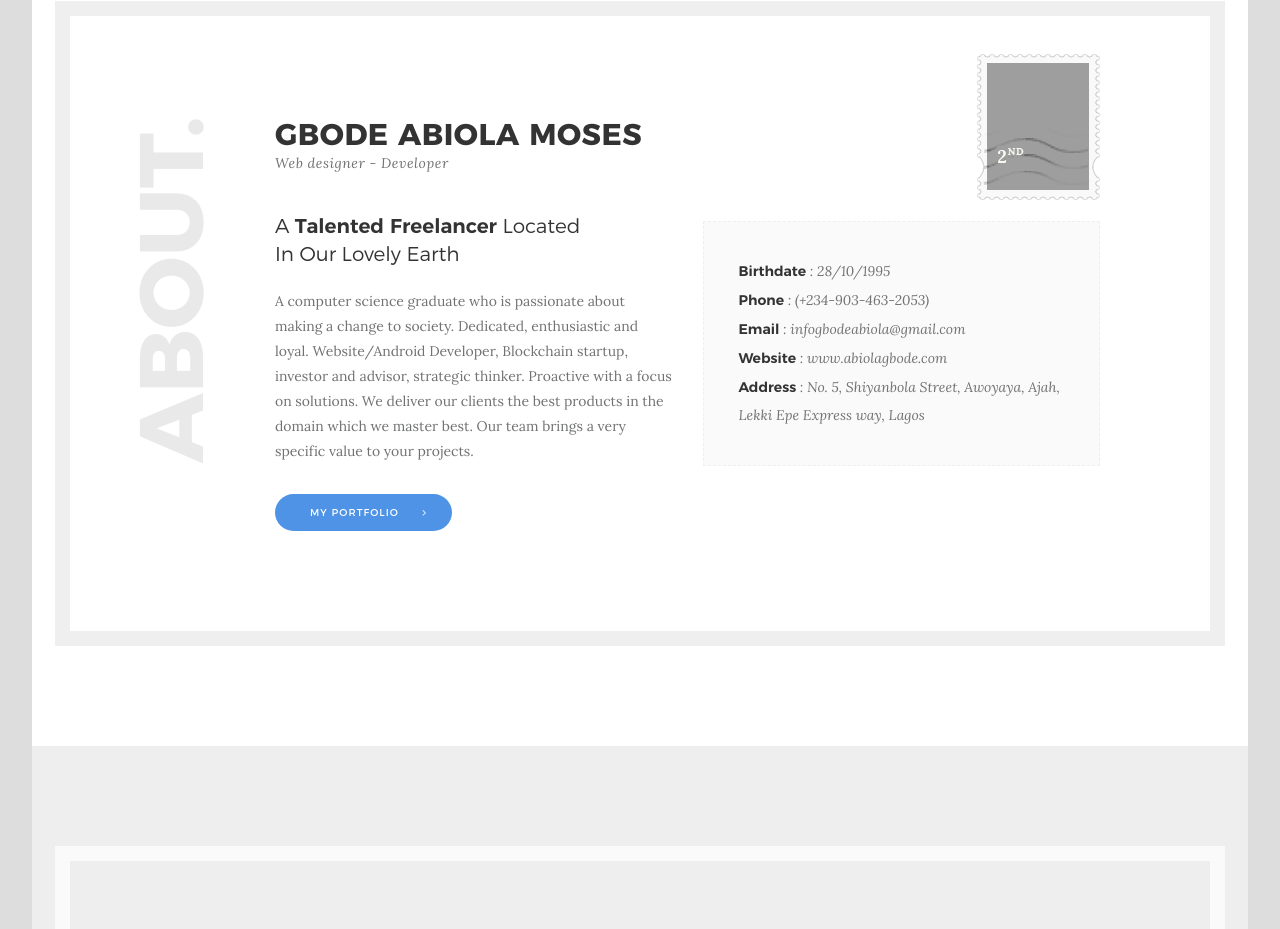
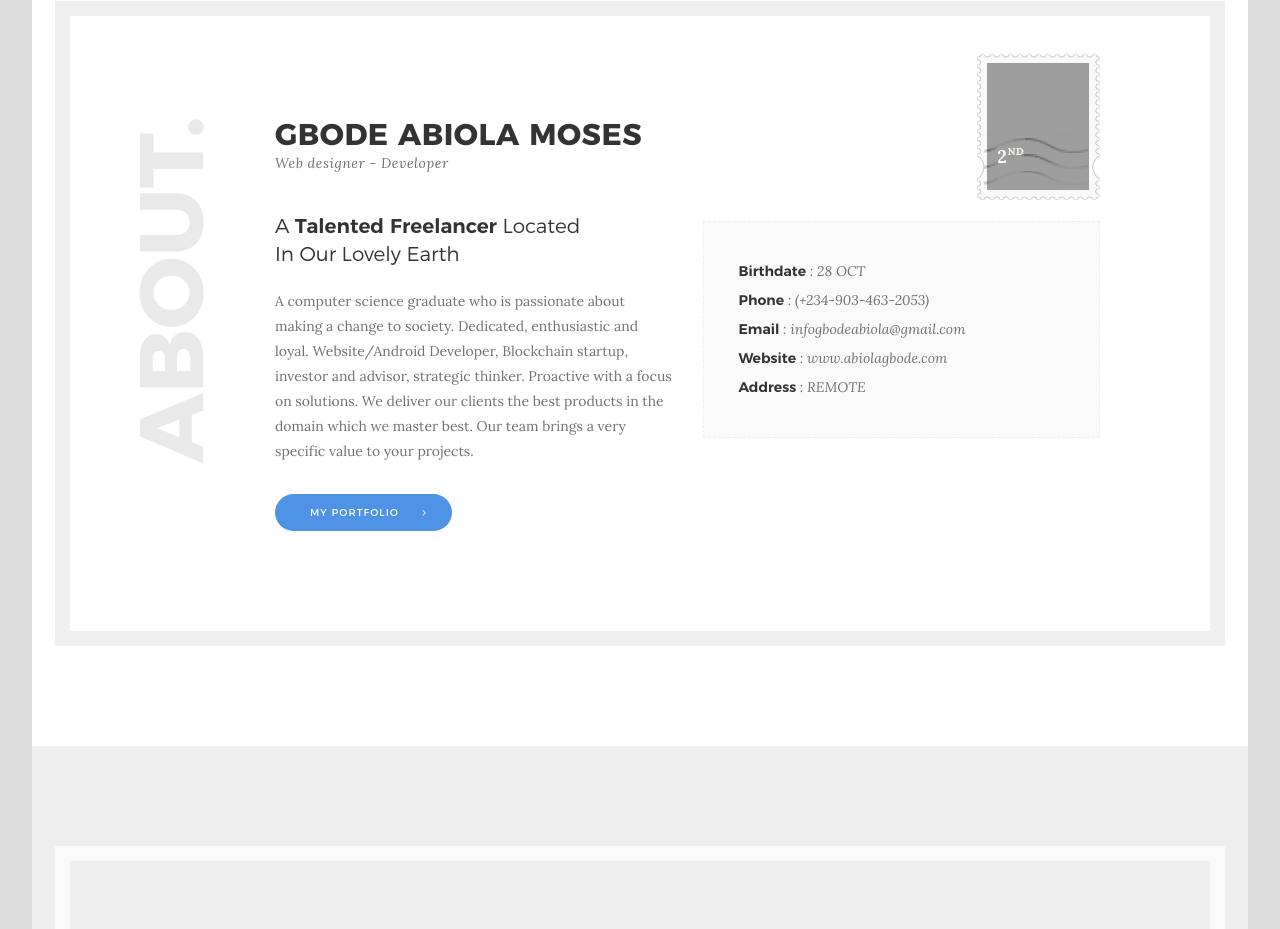
Before and after one commit to Abiolagbode/abgbode, a plain HTML site: page index.html in a window 1280 px wide. Shown: the part 931-1860 px from the top of the page. Drawn offline with Linux system fonts and the light colour scheme; some packages are replaced by stand-ins of ours; grey boxes are pictures that could not be loaded.

Commit message:
Update index.html
updated date

```diff
--- a/index.html
+++ b/index.html
@@ -6,7 +6,7 @@
 <head>
     <!-- Metas -->
     <meta charset="utf-8">
-    <title>GBODE ABIOLA - PERSONAL CV</title>
+    <title>ABIOLA GBODE - PERSONAL CV</title>
     <meta name="description" content="">
     <meta name="viewport" content="width=device-width, initial-scale=1">
     <!-- Css -->
@@ -141,11 +141,11 @@
                                     <!--Block content-->
                                     <div class="block-content">
                                         <ul class="info-list">
-                                            <li><span>Birthdate</span> : 28/10/1995</li>
+                                            <li><span>Birthdate</span> : 28 OCT</li>
                                             <li><span>Phone</span> : (+234-903-463-2053) </li>
                                             <li><span>Email</span> : infogbodeabiola@gmail.com</li>
                                             <li><span>Website</span> : www.abiolagbode.com</li>
-                                            <li><span>Address</span> : No. 5, Shiyanbola Street, Awoyaya, Ajah, Lekki Epe Express way, Lagos</li>
+                                            <li><span>Address</span> : REMOTE</li>
                                         </ul>
                                     </div>
                                     <!--End block content-->
```
